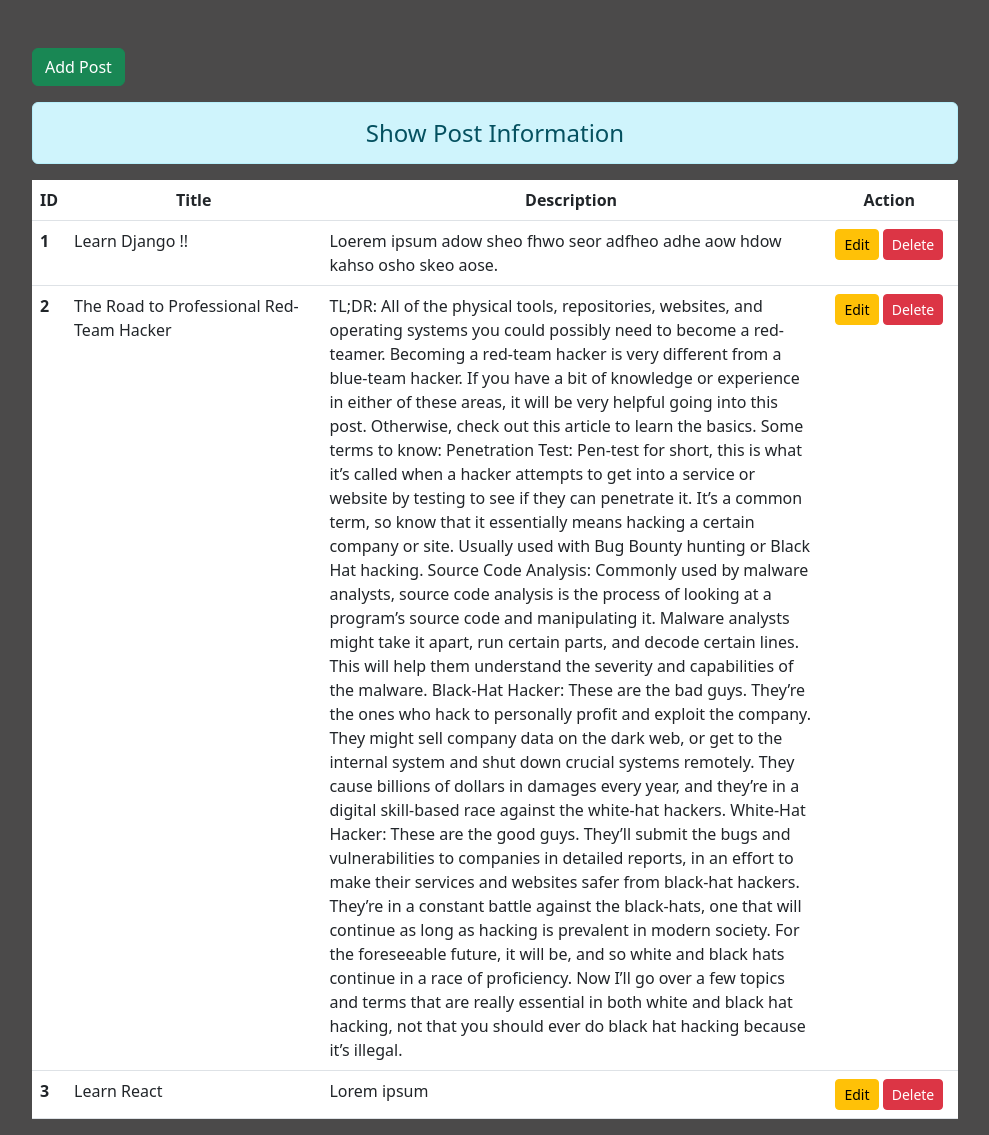
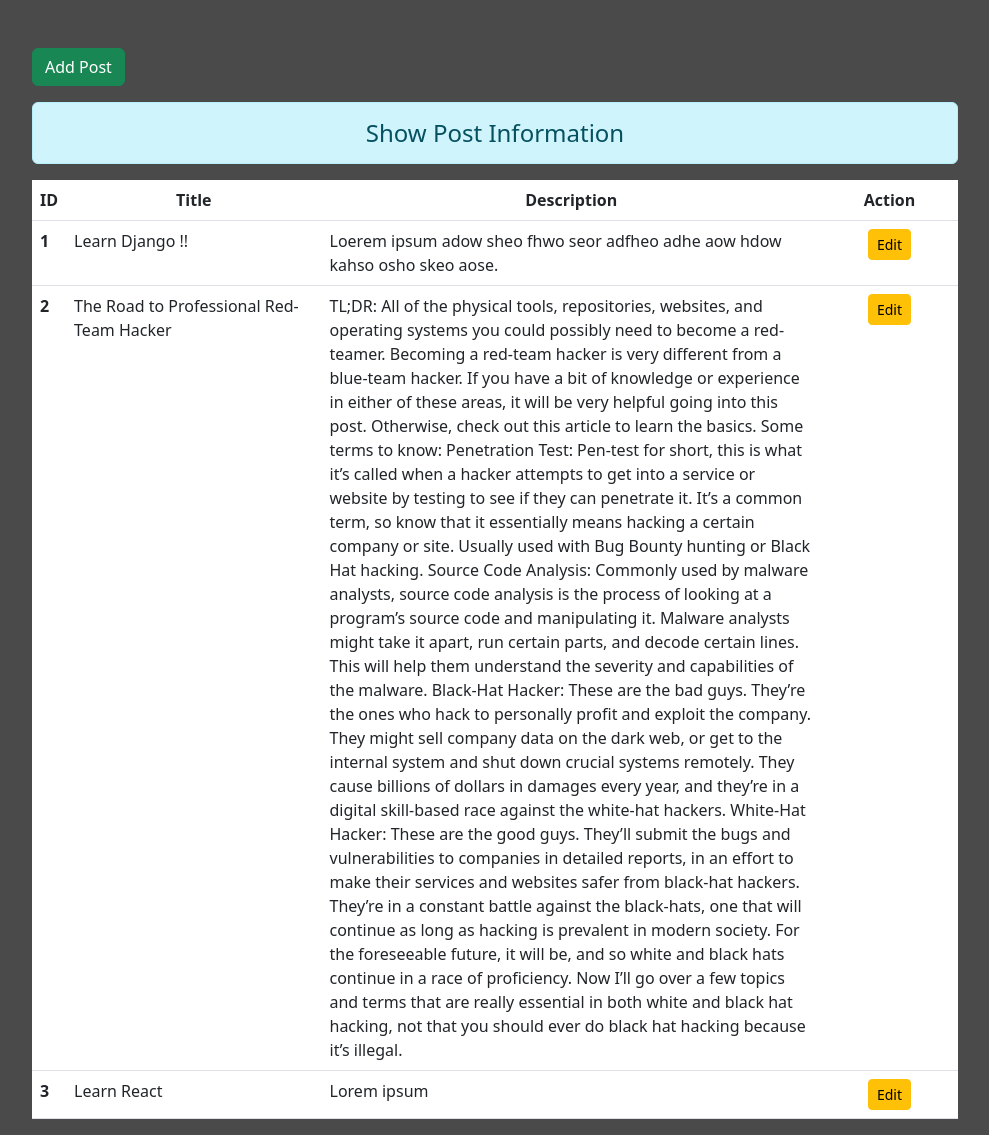
Before and after one commit to badxcode/blogSite-django, a Django app: template blog/templates/blog/dashboard.html in a window 1280 px wide. Shown: the part 138-1273 px from the top of the page, without its empty margins (50-1039 px from the left). Run offline with Django 4.2, Linux system fonts and the light colour scheme; the template is opened without the code that fills it: values that come from a table or form of the project are taken from there, others are empty; data comes from the database, SQL or seed files in the repository; some libraries are stand-ins or nearby versions.

Commit message:
removing delete button for unauthorized user

```diff
--- a/blog/templates/blog/dashboard.html
+++ b/blog/templates/blog/dashboard.html
@@ -37,10 +37,12 @@
                         <td>{{post.desc}}</td>
                         <td class="text-center">
                             <a href="{% url 'updatepost' post.id %}" class="btn btn-warning btn-sm">Edit</a>
-                            <form action="{% url 'deletepost' post.id %}" method="post" class="d-inline">
-                                {% csrf_token %}
-                                <input type="submit" class="btn btn-danger btn-sm" value="Delete">
-                            </form>
+                            {% if perms.blog.delete_post %}
+                                <form action="{% url 'deletepost' post.id %}" method="post" class="d-inline">
+                                    {% csrf_token %}
+                                    <input type="submit" class="btn btn-danger btn-sm" value="Delete">
+                                </form>
+                            {% endif %}
                         </td>
                     </tr>
                 {% endfor %}
```
